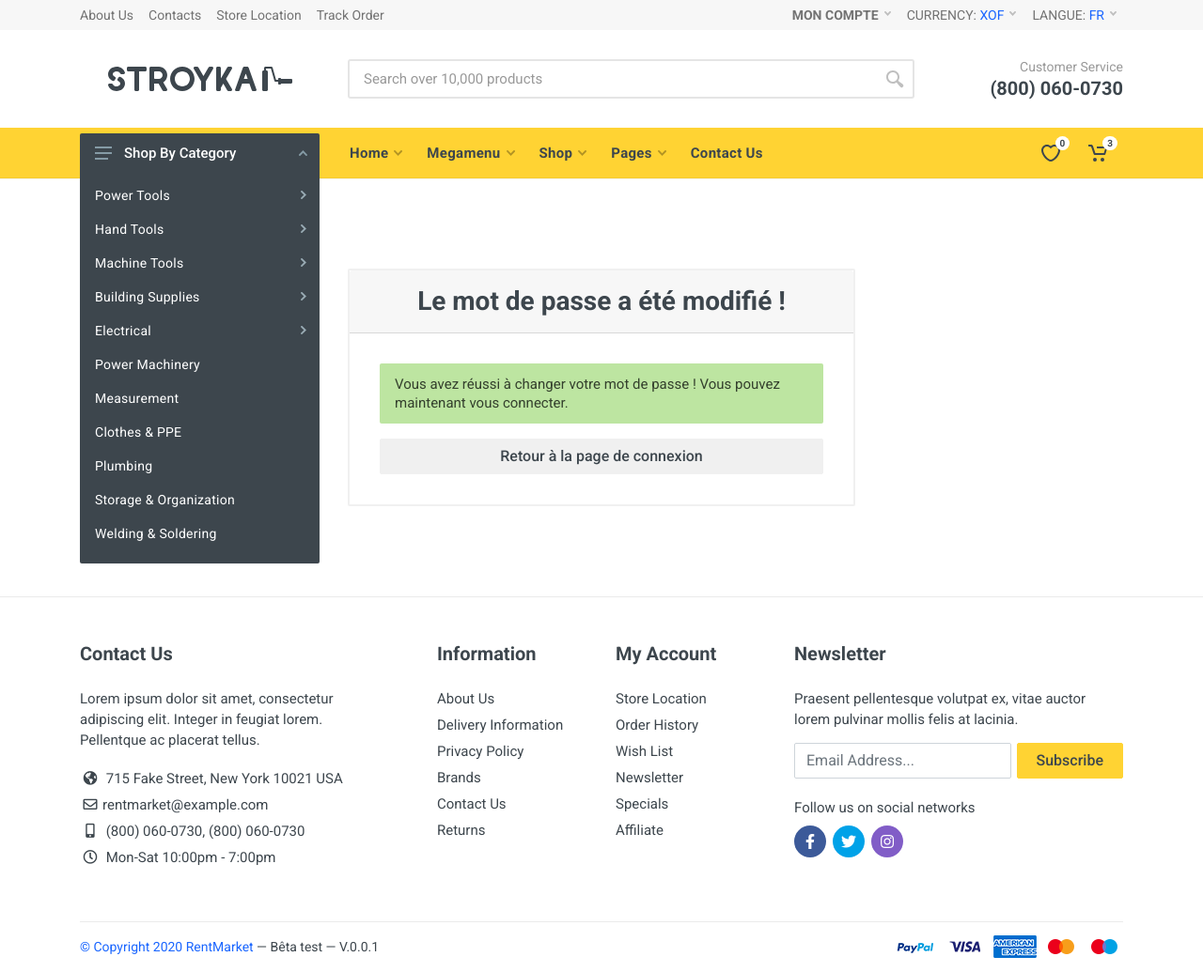
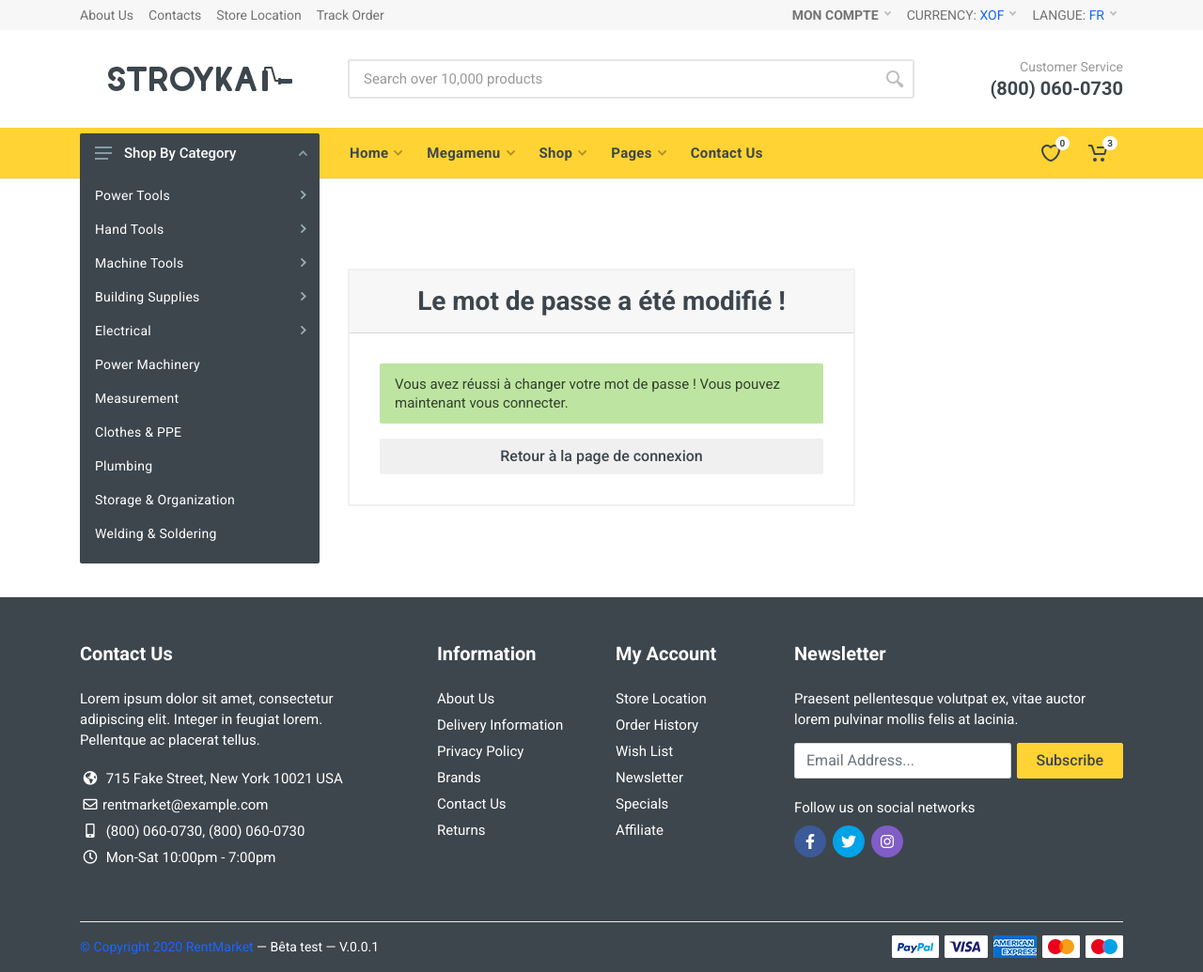
Before and after one commit to flavien-hugs/dj-rentmarket, a Django app: page /customer/customer/account/reset/complete/ in a window 1280 px wide. Shown: the whole page at 94% size. Run offline with Django 3.2, Linux system fonts and the light colour scheme; some libraries are stand-ins or nearby versions.

Commit message:
update design

```diff
--- a/templates/base.html
+++ b/templates/base.html
@@ -8,12 +8,12 @@
         <title>Akwaba sur RentMarket</title>
     </head>
 
-    <body>
+    <body class="d-flex flex-column">
         <!-- Navigation -->
         {% include "includes/nav.html" %}<!-- End Navigation -->
-
         <!-- site -->
         <div class="site">
+            <div class="flex-grow-1 flex-shrink-0">
                 <!-- mobile site__header -->
                 {% include "includes/menu/mobile.html" %}
                 {% include "includes/menu/desktop.html" %}
@@ -23,6 +23,7 @@
                 <div class="site__body">
                     {% block slideshow %}{% endblock slideshow %}
                     {% block content %}{% endblock content %}
+                </div>
             </div>
             <!-- site footer -->
             {% include "layouts/footer.html" %}<!--./end footer -->
--- a/templates/layouts/footer.html
+++ b/templates/layouts/footer.html
@@ -1,4 +1,4 @@
-<footer class="site__footer">
+<footer class="site__footer footer flex-shrink-0 text-white" style="background-color:#3d464d;">
     <div class="site-footer">
         <div class="container">
             <div class="site-footer__widgets">
```
Lines whose indentation alone changed are shown as unchanged.
